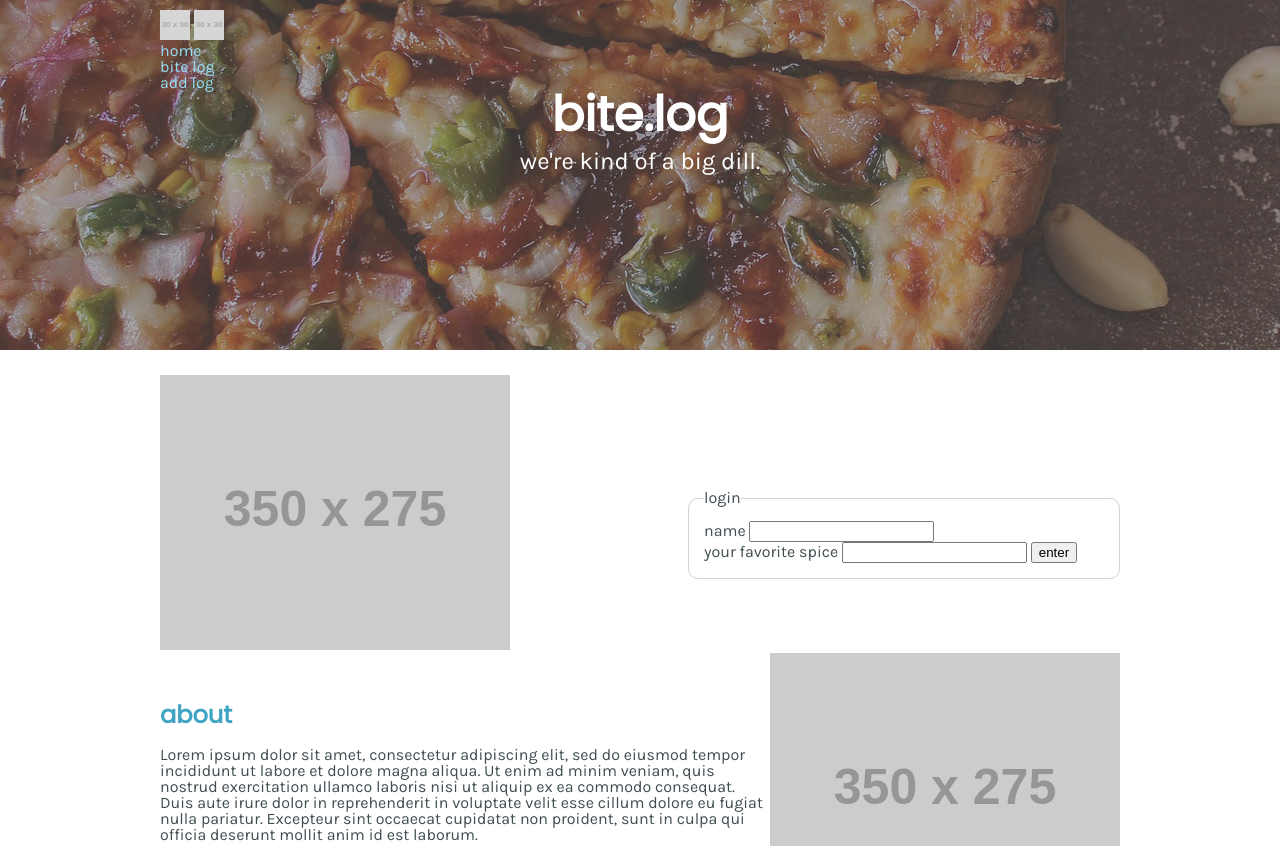
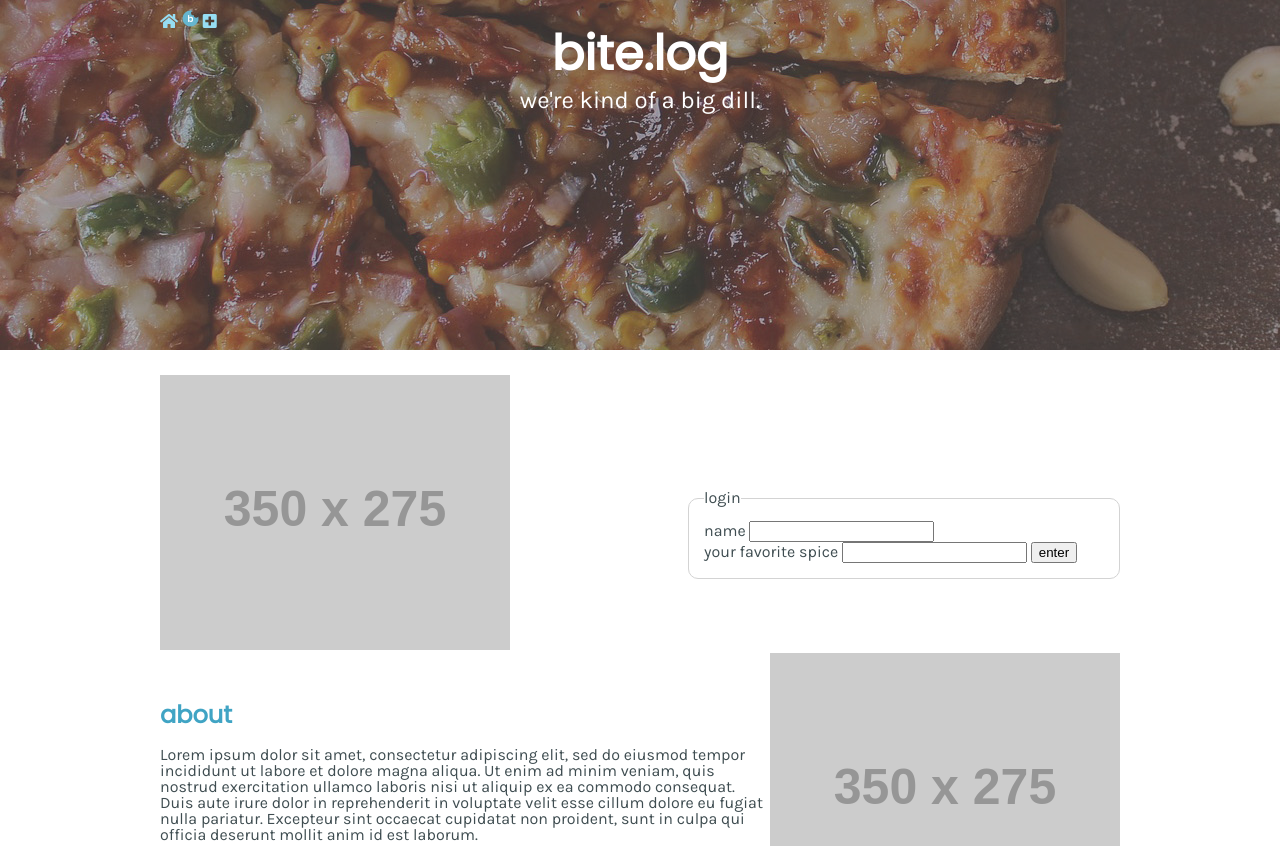
Before and after one commit to bite-log/bite-log, a plain HTML site: page index.html in a window 1280 px wide. Shown: the top 846 px of the page. Drawn offline with Linux system fonts and the light colour scheme; placeholder pictures from the web are drawn by us.

Commit message:
updates to nav bar, renamed log.html to gallery.html

```diff
--- a/css/style.css
+++ b/css/style.css
@@ -53,6 +53,12 @@ a:hover{
 #header-logo {
   color: azure;
   text-align: center;
+}
+nav li {
+  display: inline-block;
+}
+#nav-logo {
+  width: 17px;
 }
 main {
   width: 960px;
--- a/index.html
+++ b/index.html
@@ -13,14 +13,12 @@
 <body>
     <!--Header and Navigation-->
     <header>
-        <div id="nav">
-            <img src="https://placehold.it/30x30/222" alt="=">
-            <img src="https://placehold.it/30x30/222" alt="+">
+        <div>
             <nav>
                 <ul>
-                    <li><a href="index.html">home</a></li>
-                    <li><a href="log.html">bite log</a></li>
-                    <li><a href="add.html">add log</a></li>
+                    <li><a href="index.html" alt="home"><i class="fas fa-home"></i></a></li>
+                    <li><a href="gallery.html" alt="food log"><img id="nav-logo" src="./images/logo.png" alt="bite.log logo"></a></li>
+                    <li><a href="add.html" alt="add log"><i class="fas fa-plus-square"></i></a></li>
                 </ul>
             </nav>
         </div>
@@ -115,7 +113,7 @@
                 <h5>bite.log</h5>
                 <ul>
                     <li><a href="index.html">home</a></li>
-                    <li><a href="log.html">bite log</a></li>
+                    <li><a href="gallery.html">bite log</a></li>
                     <li><a href="add.html">add log</a></li>
                 </ul>
                 &copy; 2018 bite.log
```
Also changed, not shown: add.html (+2 -2 lines), newuser.html (+2 -2 lines), gallery.html (renamed from log.html).
